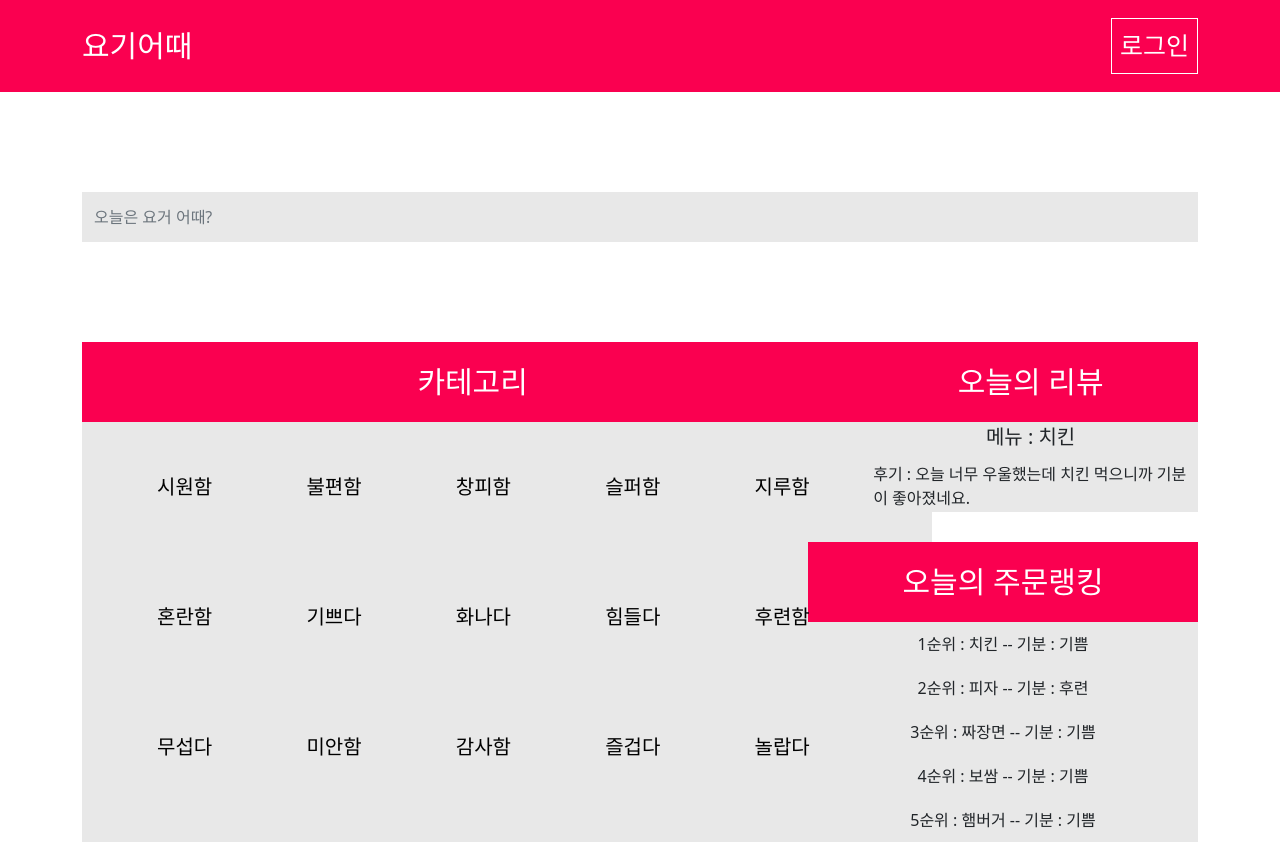
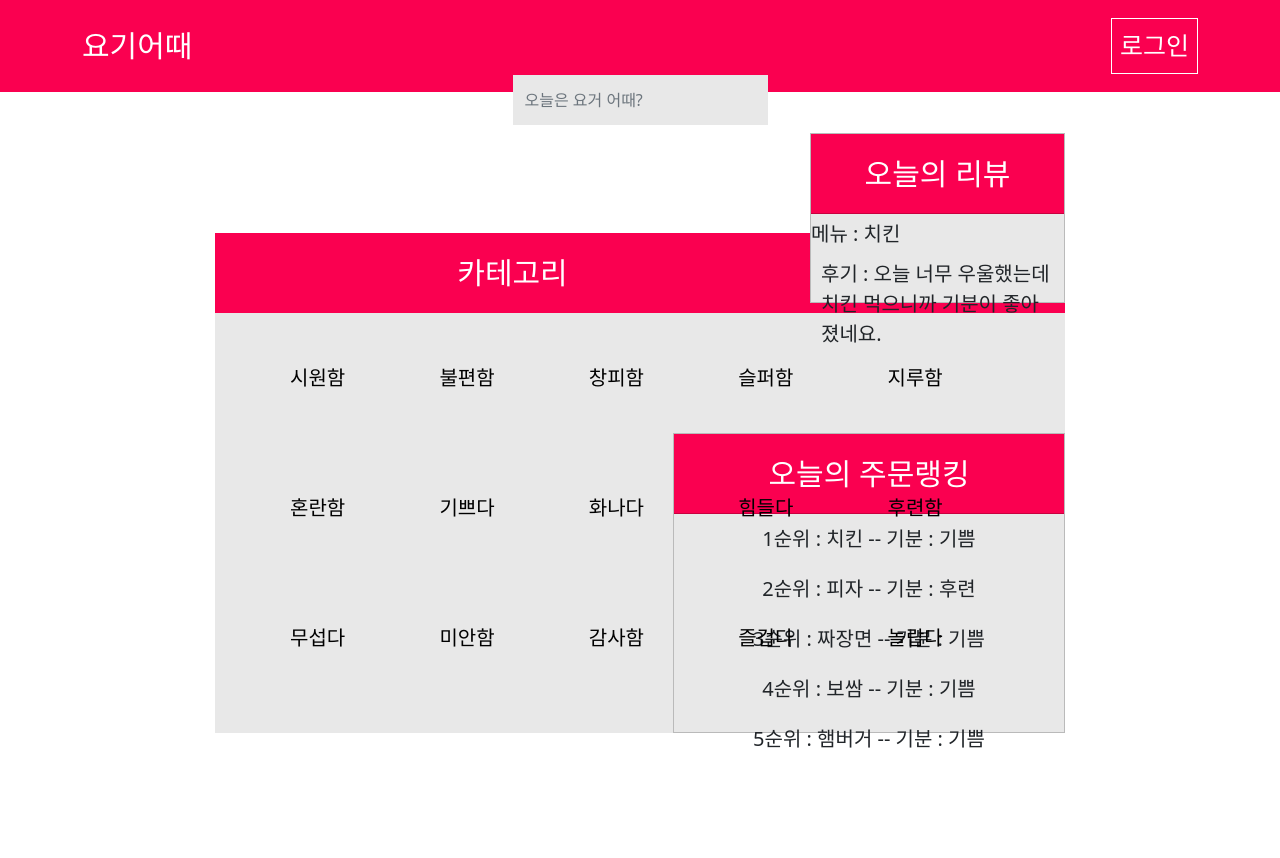
Before and after one commit to Reinforcement-succeeded/yogi_otte, a Django app: template templates/main/main.html in a window 1280 px wide. After the commit the page ends 748 px from the top, so only its background shows below. Run offline with Django 4.2, Linux system fonts and the light colour scheme; the template is opened without the code that fills it, so the values that code supplies are empty.

Commit message:
MOD base.css
ADD review, ranking (origin in main.css)
ADD body css

```diff
--- a/static/css/base.css
+++ b/static/css/base.css
@@ -1,3 +1,9 @@
+.body {
+    background-color: rgb(214,214,214);
+    min-height:300vh;
+    width: 100%;
+}
+
 .container {
     margin-top: 10px;
     margin-bottom: 10px;
@@ -15,3 +21,104 @@
     border: 1px solid white;
     font-size: 25px;
 }
+
+.sidebar {
+    position: fixed;
+    right:20px;
+    top:500px;
+    display: flex;
+    flex-direction: column;
+    height: 100vh;
+    width: 15%;
+}
+
+.review,
+.ranking {
+    font-size: 15px;
+    border: 1px solid rgb(0,0,0,0.2);
+}
+
+.review-title,
+.menu,
+.review-text,
+.ranking-title {
+    display: flex;
+    align-items: center;
+}
+
+.review-title,
+.ranking-title {
+    background-color: rgb(250,0,80);
+    font-size: 30px;
+    color : white;
+    padding: 10px 0px 10px 0px;
+    justify-content: center;
+    border-bottom: 1px solid rgb(0,0,0,0.2);
+}
+
+.menu,
+.review-text,
+.ranking-text {
+    justify-content: flex-start;
+    font-size: 20px;
+    margin-top: 5px;
+}
+
+.ranking {
+    margin-top: 15px;
+}
+
+
+.search {
+    display: flex;
+    width: 100%;
+    height: 300px;
+    position: relative;
+}
+
+.search > img {
+    position: absolute;
+    width: 100%;
+    height: 100%;
+    z-index: 2;
+}
+
+.form-area {
+    width: 50%;
+    top:50%;
+    left:50%;
+    transform: translate( -50%, -50% );
+    position: absolute;
+    display: flex;
+    flex-direction: column;
+    justify-content: center;
+    align-items: center;
+    z-index: 4;
+}
+
+.form-area > span {
+    color: white;
+    margin-bottom: 10px;
+}
+
+.form-area > span:first-child {
+    font-size: 43px;
+    font-weight: 600;
+}
+
+.form-area > span > span {
+    color : rgb(255,181,0);
+}
+
+.form-area > span:nth-child(2) {
+    font-size: 20px;
+}
+
+.form-area > input {
+    width: 500px;
+    margin-bottom: 0px;
+    height: 60px;
+    background-color: rgb(255,255,255);
+    border-radius: 2%;
+    border: none;
+}
```
